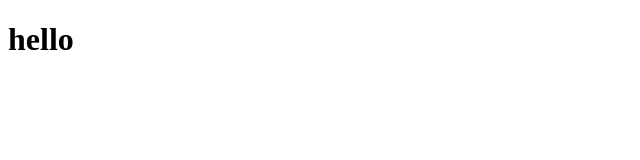
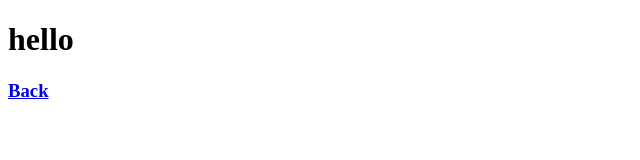
Before and after one commit to ItzQu1n/ItzQu1n.github.io, a plain HTML site: page about.html in a window 1280 px wide. Shown: the full height of the page, 0-640 px from the left. Drawn offline with Linux system fonts and the light colour scheme.

Commit message:
Add files via upload

```diff
--- a/about.html
+++ b/about.html
@@ -7,5 +7,6 @@
 </head>
 <body>
     <h1>hello</h1>
+    <a href="./"><h3>Back</h3></a>
 </body>
 </html>
```
